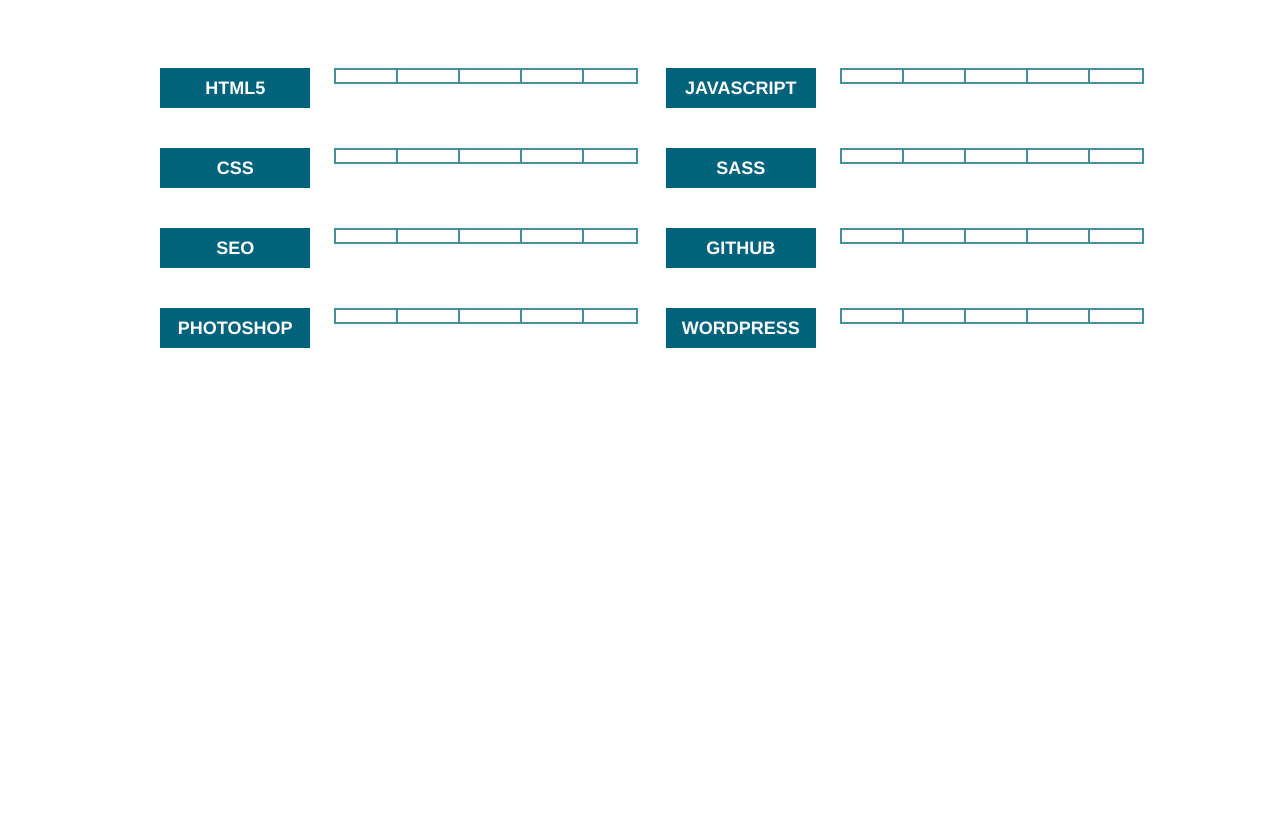
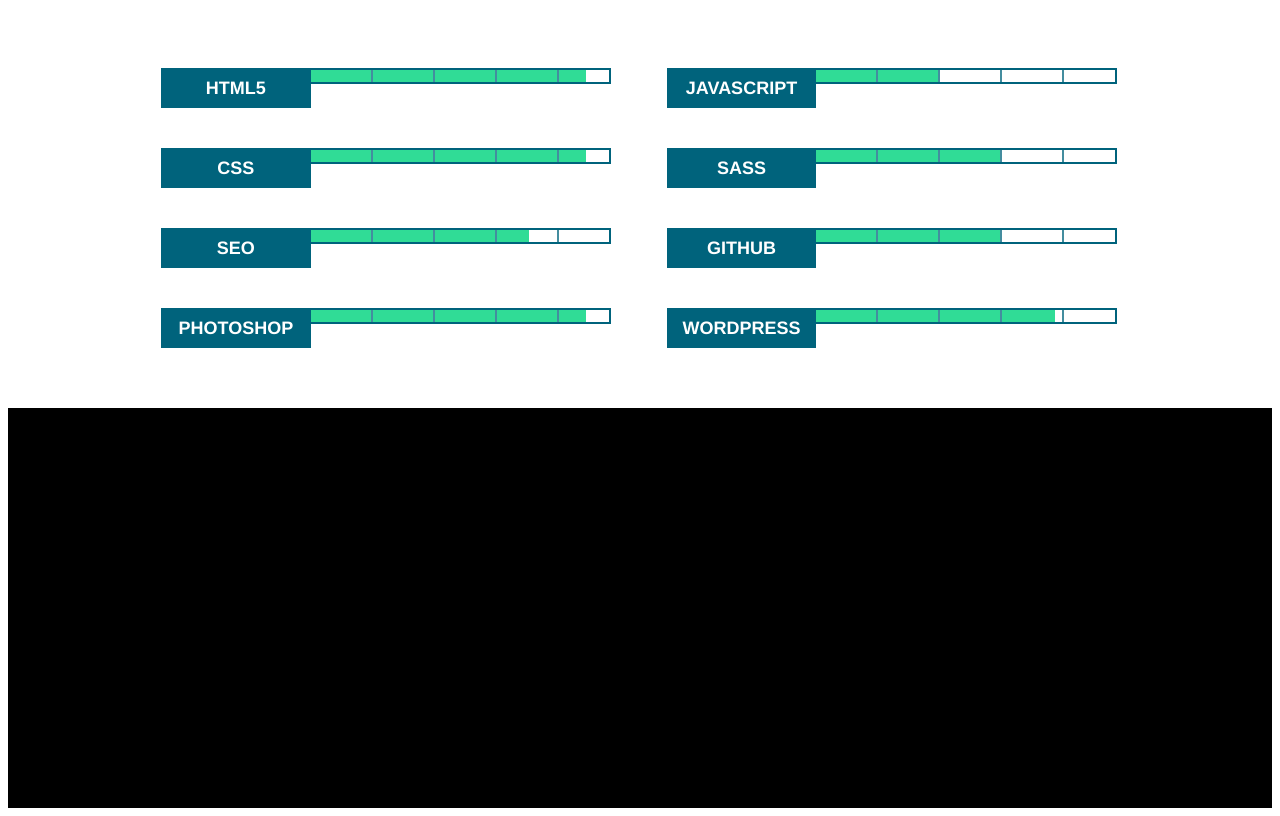
Before and after one commit to colemank/skills-section, a plain HTML site: page index.html in a window 1280 px wide. Drawn offline with nearby package versions, Linux system fonts and the light colour scheme.

Commit message:
added bars and fixed the way the divs needed to be displayed. also added a skill percentage fills added bottom section and made the backgroun black. added containers in bottom softskills section to seperate content

```diff
--- a/index.html
+++ b/index.html
@@ -5,86 +5,121 @@
 	<meta name="Skills Section" content="This will be a version of my skills section for my website.">
 	<meta name="viewport" content="width=device-width, initial-scale=1">
 	<title>Untitled</title>
+	<script src="https://ajax.googleapis.com/ajax/libs/jquery/1.11.3/jquery.min.js"></script>
 	<link rel="stylesheet" href="css/styles.css"></head>
+	<!-- <link rel="stylesheet" type="text/css" href="css/animate.min.css">
+	-->
 <body>
 
 	<section>
-		<section>
-			<div class="skills-container">
-				<div class="inside-cont-label">
+		<div class="skills-container">
+			<div class="inside-cont-label">
+				<div class="glue">
 					<div class="inside-box">
 						<span class="fontstyles">HTML5</span>
 					</div>
-					<div class="inside-box">
-						<span class="fontstyles">CSS</span>
-					</div>
-					<div class="inside-box">
-						<span class="fontstyles">SEO</span>
-					</div>
-					<div class="inside-box">
-						<span class="fontstyles">PHOTOSHOP</span>
-					</div>
-				</div>
-				<div class="inside-cont-bar">
+
 					<div class="bar">
-						<div class="tic"></div>
-						<div class="tic"></div>
-						<div class="tic"></div>
-						<div class="tic"></div>
-					</div>
-					<div class="bar">
-						<div class="tic"></div>
-						<div class="tic"></div>
-						<div class="tic"></div>
-						<div class="tic"></div>
-					</div>
-					<div class="bar">
-						<div class="tic"></div>
-						<div class="tic"></div>
-						<div class="tic"></div>
-						<div class="tic"></div>
-					</div>
-					<div class="bar">
+						<div class="bar-fill" id="bar1"></div>
 						<div class="tic"></div>
 						<div class="tic"></div>
 						<div class="tic"></div>
 						<div class="tic"></div>
 					</div>
 				</div>
-				<div class="inside-cont-label">
+
+				<div class="glue">
 					<div class="inside-box">
-						<span class="fontstyles">JAVASCRIPT</span>
+						<span class="fontstyles">CSS</span>
 					</div>
-					<div class="inside-box">
-						<span class="fontstyles">SASS</span>
-					</div>
-					<div class="inside-box">
-						<span class="fontstyles">GITHUB</span>
-					</div>
-					<div class="inside-box">
-						<span class="fontstyles">WORDPRESS</span>
-					</div>
-				</div>
-				<div class="inside-cont-bar">
+
 					<div class="bar">
+						<div class="bar-fill" id="bar2"></div>
 						<div class="tic"></div>
 						<div class="tic"></div>
 						<div class="tic"></div>
 						<div class="tic"></div>
 					</div>
+				</div>
+
+				<div class="glue">
+					<div class="inside-box">
+						<span class="fontstyles">SEO</span>
+					</div>
+
 					<div class="bar">
+						<div class="bar-fill" id="bar3"></div>
 						<div class="tic"></div>
 						<div class="tic"></div>
 						<div class="tic"></div>
 						<div class="tic"></div>
 					</div>
+				</div>
+
+				<div class="glue">
+					<div class="inside-box">
+						<span class="fontstyles">PHOTOSHOP</span>
+					</div>
+
 					<div class="bar">
+						<div class="bar-fill" id="bar4"></div>
 						<div class="tic"></div>
 						<div class="tic"></div>
 						<div class="tic"></div>
 						<div class="tic"></div>
 					</div>
+				</div>
+
+			</div>
+			<div class="inside-cont-label">
+				<div class="glue">
+					<div class="inside-box">
+						<span class="fontstyles">JAVASCRIPT</span>
+					</div>
+
 					<div class="bar">
+						<div class="bar-fill" id="bar5"></div>
+						<div class="tic"></div>
+						<div class="tic"></div>
+						<div class="tic"></div>
+						<div class="tic"></div>
+					</div>
+				</div>
+
+				<div class="glue">
+					<div class="inside-box">
+						<span class="fontstyles">SASS</span>
+					</div>
+
+					<div class="bar">
+						<div class="bar-fill" id="bar6"></div>
+						<div class="tic"></div>
+						<div class="tic"></div>
+						<div class="tic"></div>
+						<div class="tic"></div>
+					</div>
+				</div>
+
+				<div class="glue">
+					<div class="inside-box">
+						<span class="fontstyles">GITHUB</span>
+					</div>
+
+					<div class="bar">
+						<div class="bar-fill" id="bar7"></div>
+						<div class="tic"></div>
+						<div class="tic"></div>
+						<div class="tic"></div>
+						<div class="tic"></div>
+					</div>
+				</div>
+
+				<div class="glue">
+					<div class="inside-box">
+						<span class="fontstyles">WORDPRESS</span>
+					</div>
+					<div class="bar">
+						<div class="bar-fill" id="bar8"></div>
 						<div class="tic"></div>
 						<div class="tic"></div>
 						<div class="tic"></div>
@@ -92,7 +127,13 @@
 					</div>
 				</div>
 			</div>
-		</section>
+		</div>
+	</section>
+	<section class="softskills">
+		<div class="skills-container">
+			<div class="inside-container-label"></div>
+			<div class="inside-container-label"></div>
+		</div>
 	</section>
 
 	<!-- <script src="js/main.js"></script>
--- a/scss/styles.scss
+++ b/scss/styles.scss
@@ -6,9 +6,10 @@ section{
 	justify-content: center;
 	align-items: center;
 	background:white;
-		.softsills{
+
+}
+.softskills{
 		background:black;
-	}
 	}
 .skills-container{
 	position:relative;
@@ -34,6 +35,10 @@ section{
 		align-items:flex-start;
 
 	}
+	.glue{
+		position:relative;
+		display: flex;
+		width: 452px;
 		.inside-box{
 		    height: 40px;
 		    width: 150px;
@@ -41,7 +46,7 @@ section{
 		    display: flex;
 		    justify-content: center;
 		    align-items: center;
-	    z-index: 5;
+		    z-index: 6;
 			.fontstyles{
 				color: white;
 				font-family: "Helvetica Neue", Helvetica, Arial, "Lucida Grande", sans-serif;
@@ -50,23 +55,57 @@ section{
 			}
 
 		}
+
 		.bar{
 		    position: relative;
 		    display: flex;
 		    flex-direction: row;
 		    align-content: space-around;
 		    height: 12px;
-	    bottom: 12px;
 		    width: 300px;
 		    right: 2px;
-	    border: 2px solid #448d9f;
+		    border:2px solid #00637c;
+		    z-index: 5;
+			.bar-fill{
+				position:absolute;
+				height: 12px;
+				z-index: 4;
+				background:#30dc96;
+				}
+			#bar1{
+				width:275px;
+				}
+			#bar2{
+				width:275px;
+				}
+			#bar3{
+				width: 218px;
+				}
+			#bar4{
+				width:275px;
+				}
+			#bar5{
+				width:124px;
+				}
+			#bar6{
+				width:186px;
+				}
+			#bar7{
+				width:186px;
+				}
+			#bar8{
+				width:80%;
+				}
+
 			.tic{
 			    position: relative;
 			    height: 12px;
 			    width: 2px;
 			    margin-left: 60px;
 			    background: #448d9f;
+			    z-index: 6;
 			}
 		}
 
 	}
+}
```
Also changed, not shown: css/styles.css. Lines whose indentation alone changed are shown as unchanged.
